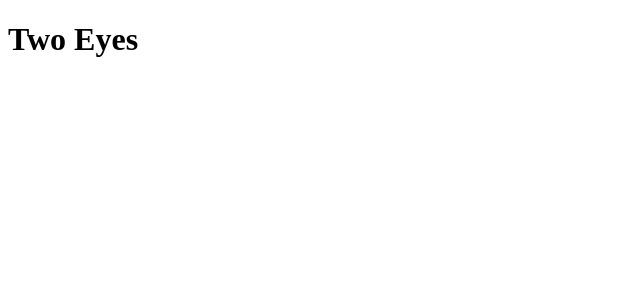
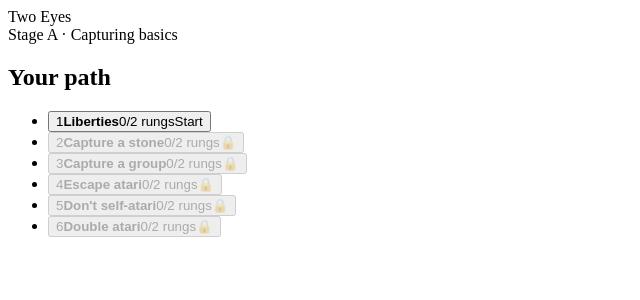
Before and after one commit to dimant/TwoEyes, a React (Vite) app: page / in a window 1280 px wide. Shown: the top 300 px of the page, without its empty margins (0-640 px from the left). Built offline with nearby package versions, Linux system fonts and the light colour scheme.

Commit message:
feat(app): topic map and map<->player navigation

```diff
--- a/src/app/App.tsx
+++ b/src/app/App.tsx
@@ -1,3 +1,31 @@
+import { useMemo, useState } from "react";
+import { createStore } from "./store";
+import { MapViewModel } from "./vm/map-vm";
+import { PlayerViewModel } from "./vm/player-vm";
+import { MapScreen } from "./ui/MapScreen";
+import { PlayerScreen } from "./ui/PlayerScreen";
+
+type Nav = { screen: "map" } | { screen: "play"; topic: number; rung: number };
+
 export function App() {
-  return <h1>Two Eyes</h1>;
+  const store = useMemo(() => createStore(), []);
+  const map = useMemo(() => new MapViewModel(store.bank, store.progress), [store]);
+  const [nav, setNav] = useState<Nav>({ screen: "map" });
+
+  const player = useMemo(
+    () => (nav.screen === "play" ? new PlayerViewModel(store.bank, store.progress, nav.topic, nav.rung) : null),
+    [store, nav],
+  );
+
+  return (
+    <div className="app">
+      <header className="topbar"><span className="brand">Two Eyes</span></header>
+      {nav.screen === "map" && (
+        <MapScreen map={map} onOpen={(topic, rung) => setNav({ screen: "play", topic, rung })} />
+      )}
+      {nav.screen === "play" && player && (
+        <PlayerScreen player={player} onExit={() => { map.refresh(); setNav({ screen: "map" }); }} />
+      )}
+    </div>
+  );
 }
--- /dev/null
+++ b/src/app/ui/MapScreen.tsx
@@ -0,0 +1,37 @@
+import { useViewModel } from "../useViewModel";
+import type { MapViewModel } from "../vm/map-vm";
+
+export const TOPIC_TITLES: Record<number, string> = {
+  1: "Liberties", 2: "Capture a stone", 3: "Capture a group",
+  4: "Escape atari", 5: "Don't self-atari", 6: "Double atari",
+};
+
+export function MapScreen({ map, onOpen }: { map: MapViewModel; onOpen: (topic: number, rung: number) => void }) {
+  const s = useViewModel(map);
+  return (
+    <div className="screen map">
+      <div className="map-head">
+        <div className="eyebrow">Stage A · Capturing basics</div>
+        <h2>Your path</h2>
+      </div>
+      <ul className="topics">
+        {s.rows.map((r) => (
+          <li key={r.topic}>
+            <button
+              className={`tcard ${r.cleared ? "done" : r.unlocked ? "cur" : "lock"}`}
+              disabled={!r.unlocked}
+              onClick={() => onOpen(r.topic, 1)}
+            >
+              <span className="idx">{r.cleared ? "✓" : r.topic}</span>
+              <span className="tmeta">
+                <b>{TOPIC_TITLES[r.topic] ?? `Topic ${r.topic}`}</b>
+                <span>{r.rungsCleared}/{r.rungsTotal} rungs</span>
+              </span>
+              <span className="tstate">{r.cleared ? "✓" : r.unlocked ? "Start" : "🔒"}</span>
+            </button>
+          </li>
+        ))}
+      </ul>
+    </div>
+  );
+}
```
Also changed, not shown: 1 other file (tests, documents, lock files or other folders).
